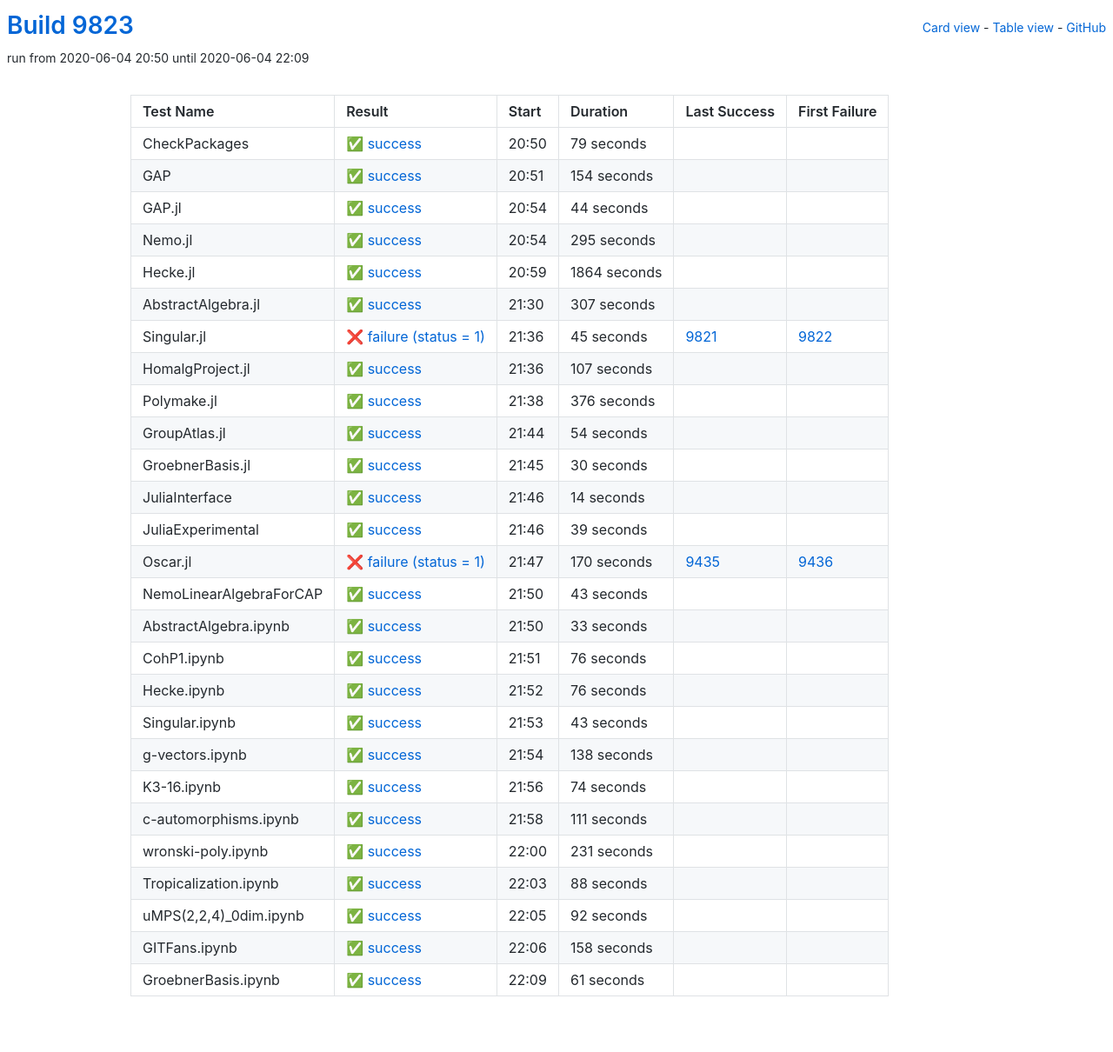
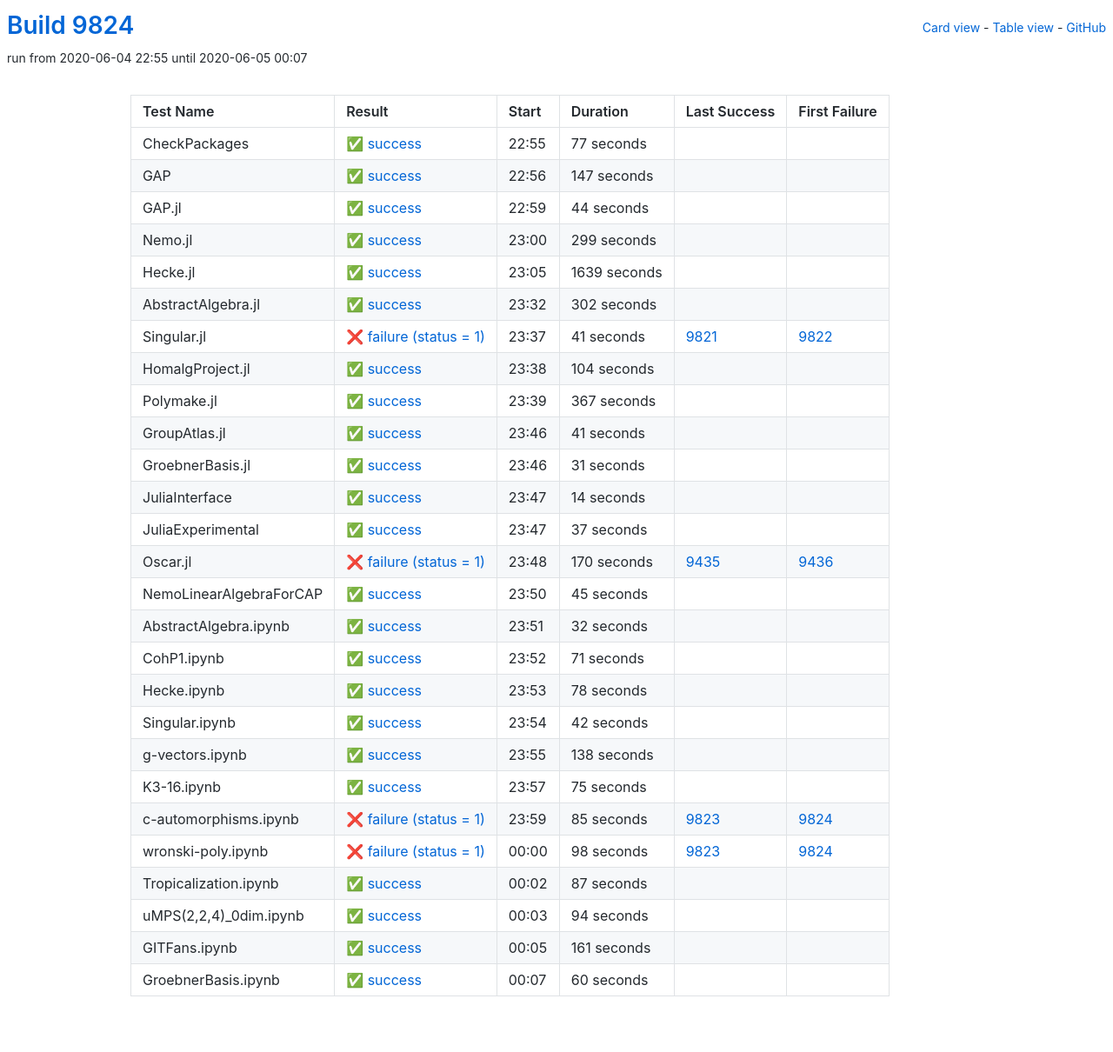
Before and after one commit to oscar-system/oscar-ci-status, a Jekyll site: the page built from table.html, in a window 1280 px wide. Shown: the whole page at 87% size. Built offline with Jekyll 4.4.1, drawn with Linux system fonts in a browser that asks for light colours.

Commit message:
Build 9824

```diff
--- a/_data/ci.yml
+++ b/_data/ci.yml
@@ -1,29 +1,29 @@
-build: 9823
-build_url: https://oscarci.mathematik.uni-kl.de/job/oscar/9823/
+build: 9824
+build_url: https://oscarci.mathematik.uni-kl.de/job/oscar/9824/
 job: oscar
 tests:
-- duration: 79
+- duration: 77
   exitcode: 0
   first_failure: false
   first_failure_url: null
   id: checkpackages
   last_success: false
   last_success_url: null
-  log: https://oscarci.mathematik.uni-kl.de/job/oscar/9823/artifact/logs/build-9823/CheckPackages.log
+  log: https://oscarci.mathematik.uni-kl.de/job/oscar/9824/artifact/logs/build-9824/CheckPackages.log
   name: CheckPackages
-  start: 2020-06-04 20:50
+  start: 2020-06-04 22:55
   status: success
   success: true
-- duration: 154
+- duration: 147
   exitcode: 0
   first_failure: false
   first_failure_url: null
   id: gap
   last_success: false
   last_success_url: null
-  log: https://oscarci.mathematik.uni-kl.de/job/oscar/9823/artifact/logs/build-9823/GAP.log
+  log: https://oscarci.mathematik.uni-kl.de/job/oscar/9824/artifact/logs/build-9824/GAP.log
   name: GAP
-  start: 2020-06-04 20:51
+  start: 2020-06-04 22:56
   status: success
   success: true
 - duration: 44
@@ -33,105 +33,105 @@
   id: gap-jl
   last_success: false
   last_success_url: null
-  log: https://oscarci.mathematik.uni-kl.de/job/oscar/9823/artifact/logs/build-9823/GAP.jl.log
+  log: https://oscarci.mathematik.uni-kl.de/job/oscar/9824/artifact/logs/build-9824/GAP.jl.log
   name: GAP.jl
-  start: 2020-06-04 20:54
+  start: 2020-06-04 22:59
   status: success
   success: true
-- duration: 295
+- duration: 299
   exitcode: 0
   first_failure: false
   first_failure_url: null
   id: nemo-jl
   last_success: false
   last_success_url: null
-  log: https://oscarci.mathematik.uni-kl.de/job/oscar/9823/artifact/logs/build-9823/Nemo.jl.log
+  log: https://oscarci.mathematik.uni-kl.de/job/oscar/9824/artifact/logs/build-9824/Nemo.jl.log
   name: Nemo.jl
-  start: 2020-06-04 20:54
+  start: 2020-06-04 23:00
   status: success
   success: true
-- duration: 1864
+- duration: 1639
   exitcode: 0
   first_failure: false
   first_failure_url: null
   id: hecke-jl
   last_success: false
   last_success_url: null
-  log: https://oscarci.mathematik.uni-kl.de/job/oscar/9823/artifact/logs/build-9823/Hecke.jl.log
+  log: https://oscarci.mathematik.uni-kl.de/job/oscar/9824/artifact/logs/build-9824/Hecke.jl.log
   name: Hecke.jl
-  start: 2020-06-04 20:59
+  start: 2020-06-04 23:05
   status: success
   success: true
-- duration: 307
+- duration: 302
   exitcode: 0
   first_failure: false
   first_failure_url: null
   id: abstractalgebra-jl
   last_success: false
   last_success_url: null
-  log: https://oscarci.mathematik.uni-kl.de/job/oscar/9823/artifact/logs/build-9823/AbstractAlgebra.jl.log
+  log: https://oscarci.mathematik.uni-kl.de/job/oscar/9824/artifact/logs/build-9824/AbstractAlgebra.jl.log
   name: AbstractAlgebra.jl
-  start: 2020-06-04 21:30
+  start: 2020-06-04 23:32
   status: success
   success: true
-- duration: 45
+- duration: 41
   exitcode: 1
   first_failure: 9822
   first_failure_url: https://oscarci.mathematik.uni-kl.de/job/oscar/9822/
   id: singular-jl
   last_success: 9821
   last_success_url: https://oscarci.mathematik.uni-kl.de/job/oscar/9821/
-  log: https://oscarci.mathematik.uni-kl.de/job/oscar/9823/artifact/logs/build-9823/Singular.jl.log
+  log: https://oscarci.mathematik.uni-kl.de/job/oscar/9824/artifact/logs/build-9824/Singular.jl.log
   name: Singular.jl
-  start: 2020-06-04 21:36
+  start: 2020-06-04 23:37
   status: failure
   success: false
-- duration: 107
+- duration: 104
   exitcode: 0
   first_failure: false
   first_failure_url: null
   id: homalgproject-jl
   last_success: false
   last_success_url: null
-  log: https://oscarci.mathematik.uni-kl.de/job/oscar/9823/artifact/logs/build-9823/HomalgProject.jl.log
+  log: https://oscarci.mathematik.uni-kl.de/job/oscar/9824/artifact/logs/build-9824/HomalgProject.jl.log
   name: HomalgProject.jl
-  start: 2020-06-04 21:36
+  start: 2020-06-04 23:38
   status: success
   success: true
-- duration: 376
+- duration: 367
   exitcode: 0
   first_failure: false
   first_failure_url: null
   id: polymake-jl
   last_success: false
   last_success_url: null
-  log: https://oscarci.mathematik.uni-kl.de/job/oscar/9823/artifact/logs/build-9823/Polymake.jl.log
+  log: https://oscarci.mathematik.uni-kl.de/job/oscar/9824/artifact/logs/build-9824/Polymake.jl.log
   name: Polymake.jl
-  start: 2020-06-04 21:38
+  start: 2020-06-04 23:39
   status: success
   success: true
-- duration: 54
+- duration: 41
   exitcode: 0
   first_failure: false
   first_failure_url: null
   id: groupatlas-jl
   last_success: false
   last_success_url: null
-  log: https://oscarci.mathematik.uni-kl.de/job/oscar/9823/artifact/logs/build-9823/GroupAtlas.jl.log
+  log: https://oscarci.mathematik.uni-kl.de/job/oscar/9824/artifact/logs/build-9824/GroupAtlas.jl.log
   name: GroupAtlas.jl
-  start: 2020-06-04 21:44
+  start: 2020-06-04 23:46
   status: success
   success: true
-- duration: 30
+- duration: 31
   exitcode: 0
   first_failure: false
   first_failure_url: null
   id: groebnerbasis-jl
   last_success: false
   last_success_url: null
-  log: https://oscarci.mathematik.uni-kl.de/job/oscar/9823/artifact/logs/build-9823/GroebnerBasis.jl.log
+  log: https://oscarci.mathematik.uni-kl.de/job/oscar/9824/artifact/logs/build-9824/GroebnerBasis.jl.log
   name: GroebnerBasis.jl
-  start: 2020-06-04 21:45
+  start: 2020-06-04 23:46
   status: success
   success: true
 - duration: 14
@@ -141,21 +141,21 @@
   id: juliainterface
   last_success: false
   last_success_url: null
-  log: https://oscarci.mathematik.uni-kl.de/job/oscar/9823/artifact/logs/build-9823/JuliaInterface.log
+  log: https://oscarci.mathematik.uni-kl.de/job/oscar/9824/artifact/logs/build-9824/JuliaInterface.log
   name: JuliaInterface
-  start: 2020-06-04 21:46
+  start: 2020-06-04 23:47
   status: success
   success: true
-- duration: 39
+- duration: 37
   exitcode: 0
   first_failure: false
   first_failure_url: null
   id: juliaexperimental
   last_success: false
   last_success_url: null
-  log: https://oscarci.mathematik.uni-kl.de/job/oscar/9823/artifact/logs/build-9823/JuliaExperimental.log
+  log: https://oscarci.mathematik.uni-kl.de/job/oscar/9824/artifact/logs/build-9824/JuliaExperimental.log
   name: JuliaExperimental
-  start: 2020-06-04 21:46
+  start: 2020-06-04 23:47
   status: success
   success: true
 - duration: 170
@@ -165,69 +165,69 @@
   id: oscar-jl
   last_success: 9435
   last_success_url: https://oscarci.mathematik.uni-kl.de/job/oscar/9435/
-  log: https://oscarci.mathematik.uni-kl.de/job/oscar/9823/artifact/logs/build-9823/Oscar.jl.log
+  log: https://oscarci.mathematik.uni-kl.de/job/oscar/9824/artifact/logs/build-9824/Oscar.jl.log
   name: Oscar.jl
-  start: 2020-06-04 21:47
+  start: 2020-06-04 23:48
   status: failure
   success: false
-- duration: 43
+- duration: 45
   exitcode: 0
   first_failure: false
   first_failure_url: null
   id: nemolinearalgebraforcap
   last_success: false
   last_success_url: null
-  log: https://oscarci.mathematik.uni-kl.de/job/oscar/9823/artifact/logs/build-9823/NemoLinearAlgebraForCAP.log
+  log: https://oscarci.mathematik.uni-kl.de/job/oscar/9824/artifact/logs/build-9824/NemoLinearAlgebraForCAP.log
   name: NemoLinearAlgebraForCAP
-  start: 2020-06-04 21:50
+  start: 2020-06-04 23:50
   status: success
   success: true
-- duration: 33
+- duration: 32
   exitcode: 0
   first_failure: false
   first_failure_url: null
   id: abstractalgebra-ipynb
   last_success: false
   last_success_url: null
-  log: https://oscarci.mathematik.uni-kl.de/job/oscar/9823/artifact/logs/build-9823/AbstractAlgebra.ipynb.log
+  log: https://oscarci.mathematik.uni-kl.de/job/oscar/9824/artifact/logs/build-9824/AbstractAlgebra.ipynb.log
   name: AbstractAlgebra.ipynb
-  start: 2020-06-04 21:50
+  start: 2020-06-04 23:51
   status: success
   success: true
-- duration: 76
+- duration: 71
   exitcode: 0
   first_failure: false
   first_failure_url: null
   id: cohp1-ipynb
   last_success: false
   last_success_url: null
-  log: https://oscarci.mathematik.uni-kl.de/job/oscar/9823/artifact/logs/build-9823/CohP1.ipynb.log
+  log: https://oscarci.mathematik.uni-kl.de/job/oscar/9824/artifact/logs/build-9824/CohP1.ipynb.log
   name: CohP1.ipynb
-  start: 2020-06-04 21:51
+  start: 2020-06-04 23:52
   status: success
   success: true
-- duration: 76
+- duration: 78
   exitcode: 0
   first_failure: false
   first_failure_url: null
   id: hecke-ipynb
   last_success: false
   last_success_url: null
-  log: https://oscarci.mathematik.uni-kl.de/job/oscar/9823/artifact/logs/build-9823/Hecke.ipynb.log
+  log: https://oscarci.mathematik.uni-kl.de/job/oscar/9824/artifact/logs/build-9824/Hecke.ipynb.log
   name: Hecke.ipynb
-  start: 2020-06-04 21:52
+  start: 2020-06-04 23:53
   status: success
   success: true
-- duration: 43
+- duration: 42
   exitcode: 0
   first_failure: false
   first_failure_url: null
   id: singular-ipynb
   last_success: false
   last_success_url: null
-  log: https://oscarci.mathematik.uni-kl.de/job/oscar/9823/artifact/logs/build-9823/Singular.ipynb.log
+  log: https://oscarci.mathematik.uni-kl.de/job/oscar/9824/artifact/logs/build-9824/Singular.ipynb.log
   name: Singular.ipynb
-  start: 2020-06-04 21:53
+  start: 2020-06-04 23:54
   status: success
   success: true
 - duration: 138
@@ -237,92 +237,92 @@
   id: g-vectors-ipynb
   last_success: false
   last_success_url: null
-  log: https://oscarci.mathematik.uni-kl.de/job/oscar/9823/artifact/logs/build-9823/g-vectors.ipynb.log
+  log: https://oscarci.mathematik.uni-kl.de/job/oscar/9824/artifact/logs/build-9824/g-vectors.ipynb.log
   name: g-vectors.ipynb
-  start: 2020-06-04 21:54
+  start: 2020-06-04 23:55
   status: success
   success: true
-- duration: 74
+- duration: 75
   exitcode: 0
   first_failure: false
   first_failure_url: null
   id: k3-16-ipynb
   last_success: false
   last_success_url: null
-  log: https://oscarci.mathematik.uni-kl.de/job/oscar/9823/artifact/logs/build-9823/K3-16.ipynb.log
+  log: https://oscarci.mathematik.uni-kl.de/job/oscar/9824/artifact/logs/build-9824/K3-16.ipynb.log
   name: K3-16.ipynb
-  start: 2020-06-04 21:56
+  start: 2020-06-04 23:57
   status: success
   success: true
-- duration: 111
-  exitcode: 0
-  first_failure: false
-  first_failure_url: null
+- duration: 85
+  exitcode: 1
+  first_failure: 9824
+  first_failure_url: https://oscarci.mathematik.uni-kl.de/job/oscar/9824/
   id: c-automorphisms-ipynb
-  last_success: false
-  last_success_url: null
-  log: https://oscarci.mathematik.uni-kl.de/job/oscar/9823/artifact/logs/build-9823/c-automorphisms.ipynb.log
+  last_success: 9823
+  last_success_url: https://oscarci.mathematik.uni-kl.de/job/oscar/9823/
+  log: https://oscarci.mathematik.uni-kl.de/job/oscar/9824/artifact/logs/build-9824/c-automorphisms.ipynb.log
   name: c-automorphisms.ipynb
-  start: 2020-06-04 21:58
-  status: success
-  success: true
-- duration: 231
-  exitcode: 0
-  first_failure: false
-  first_failure_url: null
+  start: 2020-06-04 23:59
+  status: failure
+  success: false
+- duration: 98
+  exitcode: 1
+  first_failure: 9824
+  first_failure_url: https://oscarci.mathematik.uni-kl.de/job/oscar/9824/
   id: wronski-poly-ipynb
-  last_success: false
-  last_success_url: null
-  log: https://oscarci.mathematik.uni-kl.de/job/oscar/9823/artifact/logs/build-9823/wronski-poly.ipynb.log
+  last_success: 9823
+  last_success_url: https://oscarci.mathematik.uni-kl.de/job/oscar/9823/
+  log: https://oscarci.mathematik.uni-kl.de/job/oscar/9824/artifact/logs/build-9824/wronski-poly.ipynb.log
   name: wronski-poly.ipynb
-  start: 2020-06-04 22:00
-  status: success
-  success: true
-- duration: 88
+  start: 2020-06-05 00:00
+  status: failure
+  success: false
+- duration: 87
   exitcode: 0
   first_failure: false
   first_failure_url: null
   id: tropicalization-ipynb
   last_success: false
   last_success_url: null
-  log: https://oscarci.mathematik.uni-kl.de/job/oscar/9823/artifact/logs/build-9823/Tropicalization.ipynb.log
+  log: https://oscarci.mathematik.uni-kl.de/job/oscar/9824/artifact/logs/build-9824/Tropicalization.ipynb.log
   name: Tropicalization.ipynb
-  start: 2020-06-04 22:03
+  start: 2020-06-05 00:02
   status: success
   success: true
-- duration: 92
+- duration: 94
   exitcode: 0
   first_failure: false
   first_failure_url: null
   id: umps-2-2-4-0dim-ipynb
   last_success: false
   last_success_url: null
-  log: https://oscarci.mathematik.uni-kl.de/job/oscar/9823/artifact/logs/build-9823/uMPS-2-2-4-_0dim.ipynb.log
+  log: https://oscarci.mathematik.uni-kl.de/job/oscar/9824/artifact/logs/build-9824/uMPS-2-2-4-_0dim.ipynb.log
   name: uMPS(2,2,4)_0dim.ipynb
-  start: 2020-06-04 22:05
+  start: 2020-06-05 00:03
   status: success
   success: true
-- duration: 158
+- duration: 161
   exitcode: 0
   first_failure: false
   first_failure_url: null
   id: gitfans-ipynb
   last_success: false
   last_success_url: null
-  log: https://oscarci.mathematik.uni-kl.de/job/oscar/9823/artifact/logs/build-9823/GITFans.ipynb.log
+  log: https://oscarci.mathematik.uni-kl.de/job/oscar/9824/artifact/logs/build-9824/GITFans.ipynb.log
   name: GITFans.ipynb
-  start: 2020-06-04 22:06
+  start: 2020-06-05 00:05
   status: success
   success: true
-- duration: 61
+- duration: 60
   exitcode: 0
   first_failure: false
   first_failure_url: null
   id: groebnerbasis-ipynb
   last_success: false
   last_success_url: null
-  log: https://oscarci.mathematik.uni-kl.de/job/oscar/9823/artifact/logs/build-9823/GroebnerBasis.ipynb.log
+  log: https://oscarci.mathematik.uni-kl.de/job/oscar/9824/artifact/logs/build-9824/GroebnerBasis.ipynb.log
   name: GroebnerBasis.ipynb
-  start: 2020-06-04 22:09
+  start: 2020-06-05 00:07
   status: success
   success: true
```
Also changed, not shown: README.md.
